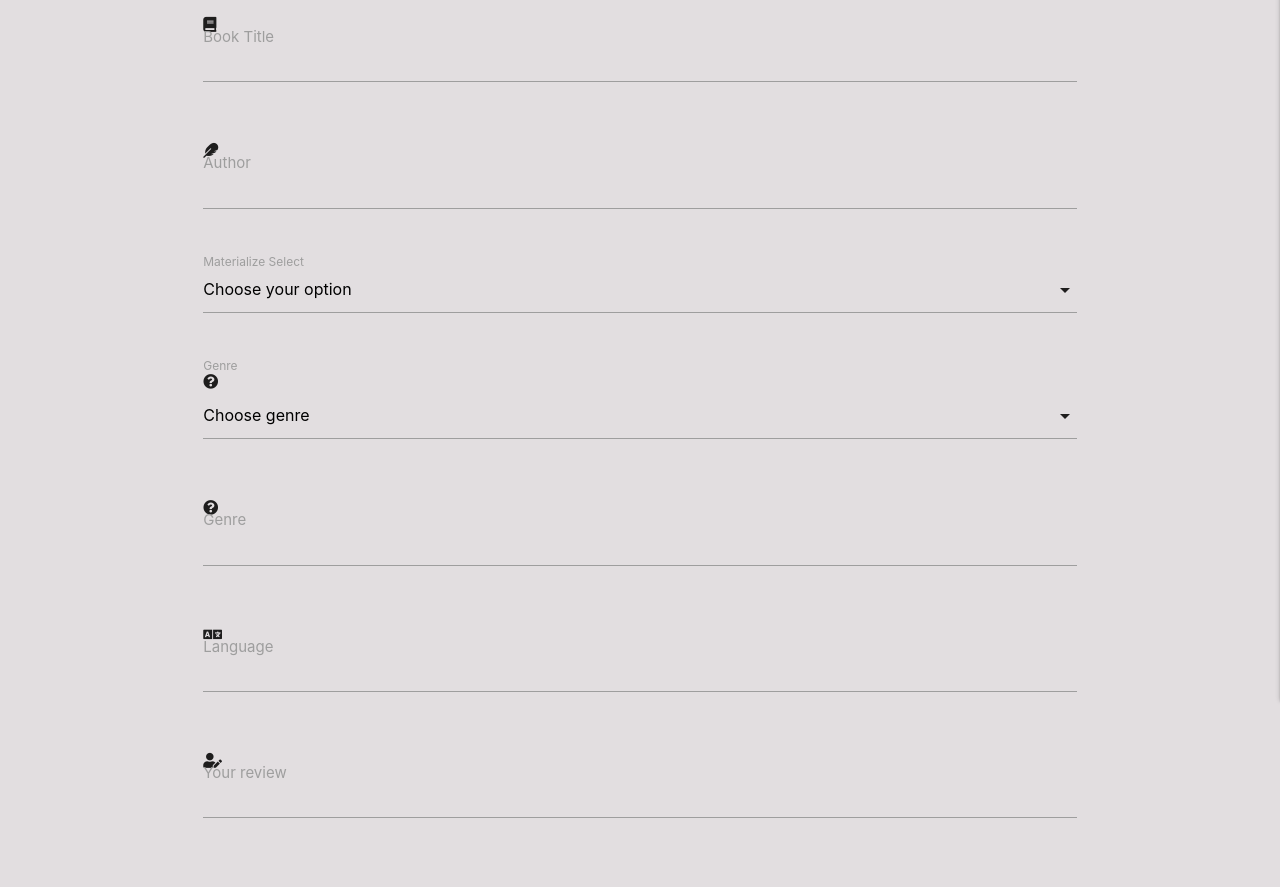
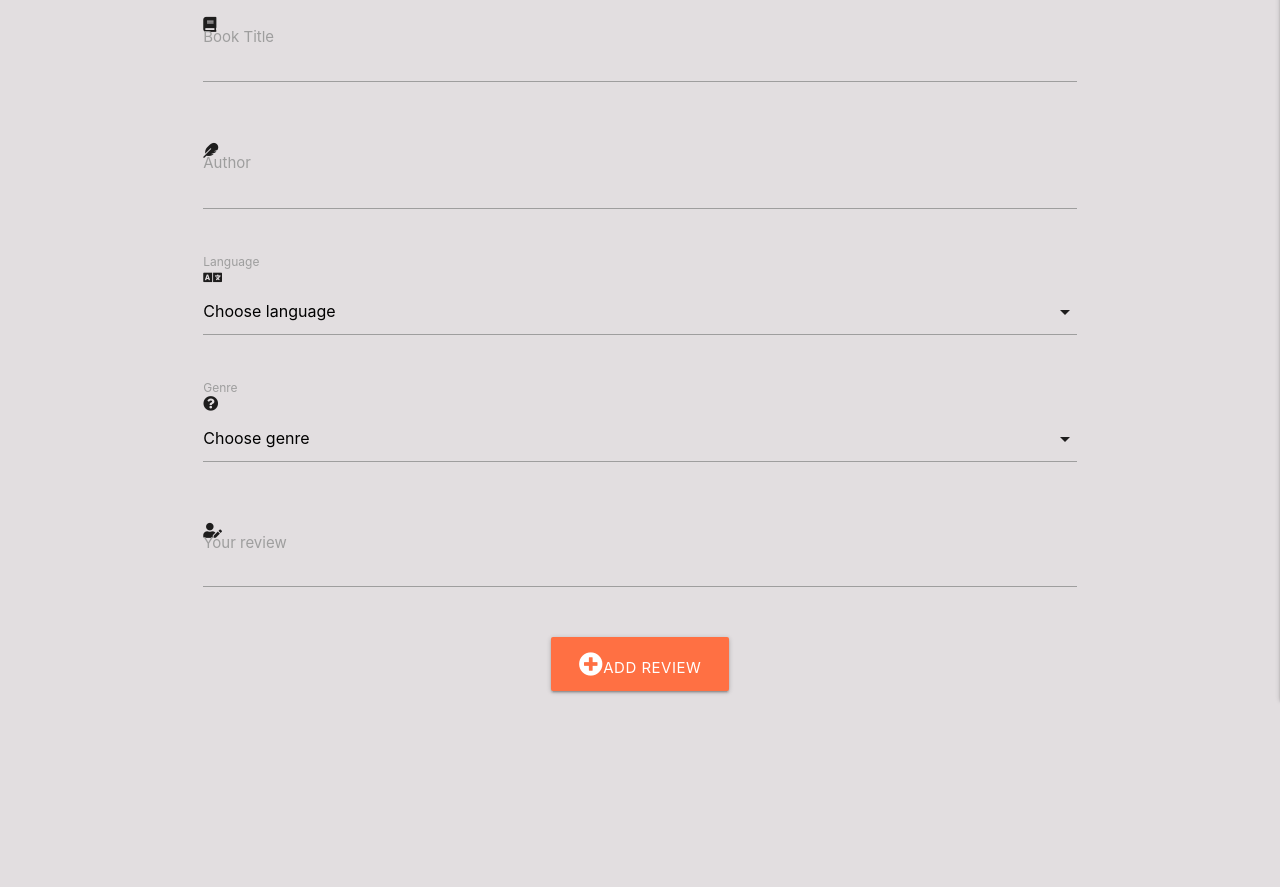
Before and after one commit to raphaelmar/escph_reading_club, a Flask app: page /add_review in a window 1280 px wide. Shown: the part 160-1047 px from the top of the page. After the commit the page ends 862 px from the top, so only its background shows below. Run offline with Flask 2, Linux system fonts and the light colour scheme; data that the repository does not hold is empty; some libraries are stand-ins or nearby versions.

Commit message:
allow users to submit reviews to db

```diff
--- a/app.py
+++ b/app.py
@@ -99,10 +99,29 @@ def logout():
     return redirect(url_for("login"))
 
 
-@app.route("/add_review")
+@app.route("/add_review", methods=["GET", "POST"])
 def add_review():
+    if request.method == "POST":
+        review = {
+            "review_title": request.form.get("review_title"),
+            "review_author": request.form.get("review_author"),
+            "language_name": request.form.get("language_name"),
+            "genre_name": request.form.get("genre_name"),
+            "review_text": request.form.get("review_text"),
+            "created_by": session["user"]
+
+        }
+        mongo.db.reviews.insert_one(review)
+        flash("Review Succesfully added")
+        return redirect(url_for("get_reviews"))
+
+
     genres = mongo.db.genres.find().sort("genre_name", 1)
-    return render_template("add_review.html", genres=genres)
+    languages = mongo.db.languages.find().sort("language_name", 1)
+
+    return render_template(
+        "add_review.html", genres=genres, languages=languages)
+
 
 if __name__ == "__main__":
     app.run(host=os.environ.get("IP"),
--- a/static/css/style.css
+++ b/static/css/style.css
@@ -22,3 +22,16 @@ nav {
     font-family:'Open Sans', sans-serif;
     font-weight: bold;
 }
+
+#book_title {
+    color: #ff7043;
+    font-size: 1.5em;
+    padding-left: 2em;
+    text-shadow: #8b8f77;
+
+}
+
+#book_name {
+    padding-left: 2em;
+    text-shadow: #8b8f77;
+}
--- a/templates/add_review.html
+++ b/templates/add_review.html
@@ -4,7 +4,8 @@
     <h3 class="center-align">Add task</h3>
 
     <div class="row">
-        <form class="col s12" method="POST" action="">
+        <form class="col s12" method="POST" action=" {{ url_for('add_review') }}">
+            <!-- book title -->
             <div class="row">
                 <div class="input-field col s12">
                     <i class="fas fa-book"></i>
@@ -13,7 +14,7 @@
                     <label for="review_title">Book Title</label>
                 </div>
             </div>
-
+            <!-- author name -->
             <div class="row">
                 <div class="input-field col s12">
                     <i class="fas fa-feather"></i>
@@ -22,17 +23,21 @@
                     <label for="review_author">Author</label>
                 </div>
             </div>
+            <!-- language selection -->
             <div class="row">
                 <div class="input-field col s12">
-                    <select>
-                    <option value="" disabled selected>Choose your option</option>
-                    <option value="1">Option 1</option>
-                    <option value="2">Option 2</option>
-                    <option value="3">Option 3</option>
+                    <i class="fas fa-language"></i>
+                    <select id="language_name" name="language_name" class="validate" required>
+                    <option value="" disabled selected>Choose language</option>
+                        {% for language in languages %}
+                            <option value="{{ language.language_name }}">{{ language.language_name }}</option>
+                        {% endfor %}
+
                         </select>
-                    <label>Materialize Select</label>
+                    <label for="language_name">Language</label>
                 </div>
             </div>
+            <!-- genre selection -->
             <div class="row">
 
                 <div class="input-field col s12">
@@ -47,20 +52,7 @@
                     <label for="genre_name">Genre</label>
                 </div>
             </div>
-            <div class="row">
-                <div class="input-field col s12">
-                    <i class="fas fa-question-circle"></i>
-                    <input id="review_genre" name="review_genre" type="text" class="validate">
-                    <label for="review_genre">Genre</label>
-                </div>
-            </div>
-            <div class="row">
-                <div class="input-field col s12">
-                    <i class="fas fa-language"></i>
-                    <input id="review_language" name="review_language" type="text" class="validate">
-                    <label for="review_language">Language</label>
-                </div>
-            </div>
+            <!-- review input box -->
             <div class="row">
                 <div class="input-field col s12">
                     <i class="fas fa-user-edit"></i>
@@ -68,6 +60,14 @@
                     <label for="review_text">Your review</label>
                 </div>
             </div>
+            <!-- add review button -->
+            <div class="row">
+                <div class="col s12 center-align">
+                    <button class="btn-large deep-orange lighten-1" type="submit">
+                <i class="fas fa-plus-circle"></i>Add review</i>
+                </div>
+                    </button>
+            </div>
         </form>
     </div>
 
```
Also changed, not shown: templates/reviews.html (+6 -5 lines). Lines whose indentation alone changed are shown as unchanged.
